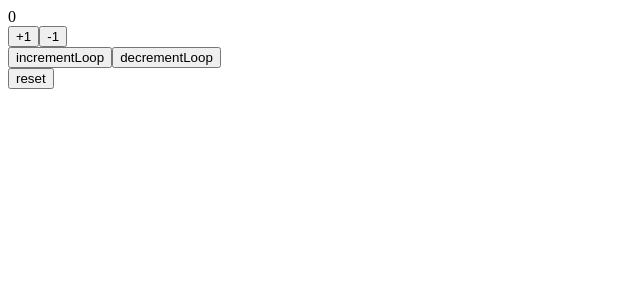
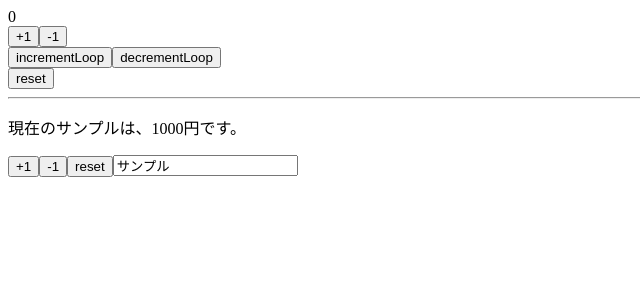
Before and after one commit to YudaiTamura/learning-react-hooks, a React (Create React App) app: page / in a window 1280 px wide. Shown: the top 300 px of the page, without its empty margins (0-640 px from the left). Built offline with nearby package versions, Linux system fonts and the light colour scheme.

Commit message:
複数の状態を管理するように

```diff
--- a/src/App.js
+++ b/src/App.js
@@ -1,6 +1,6 @@
 import React, { useState } from "react";
 
-const App = () => {
+const App = (props) => {
   const [count, setCount] = useState(0);
 
   const increment = () => setCount(count + 1);
@@ -10,6 +10,14 @@
   const decrementLoop = () => setCount((previousCount) => (previousCount <= -10 ? 0 : previousCount - 1));
 
   const reset = () => setCount(0);
+
+  const [name, setName] = useState(props.name);
+  const [price, setPrice] = useState(props.price);
+
+  const resetInput = () => {
+    setPrice(props.price);
+    setName(props.name);
+  };
 
   return (
     <>
@@ -25,8 +33,21 @@
       <div>
         <button onClick={reset}>reset</button>
       </div>
+      <hr />
+      <p>
+        現在の{name}は、{price}円です。
+      </p>
+      <button onClick={() => setPrice(price + 1)}>+1</button>
+      <button onClick={() => setPrice(price - 1)}>-1</button>
+      <button onClick={resetInput}>reset</button>
+      <input value={name} onChange={(e) => setName(e.target.value)} />
     </>
   );
 };
 
+App.defaultProps = {
+  name: "サンプル",
+  price: 1000,
+};
+
 export default App;
```
